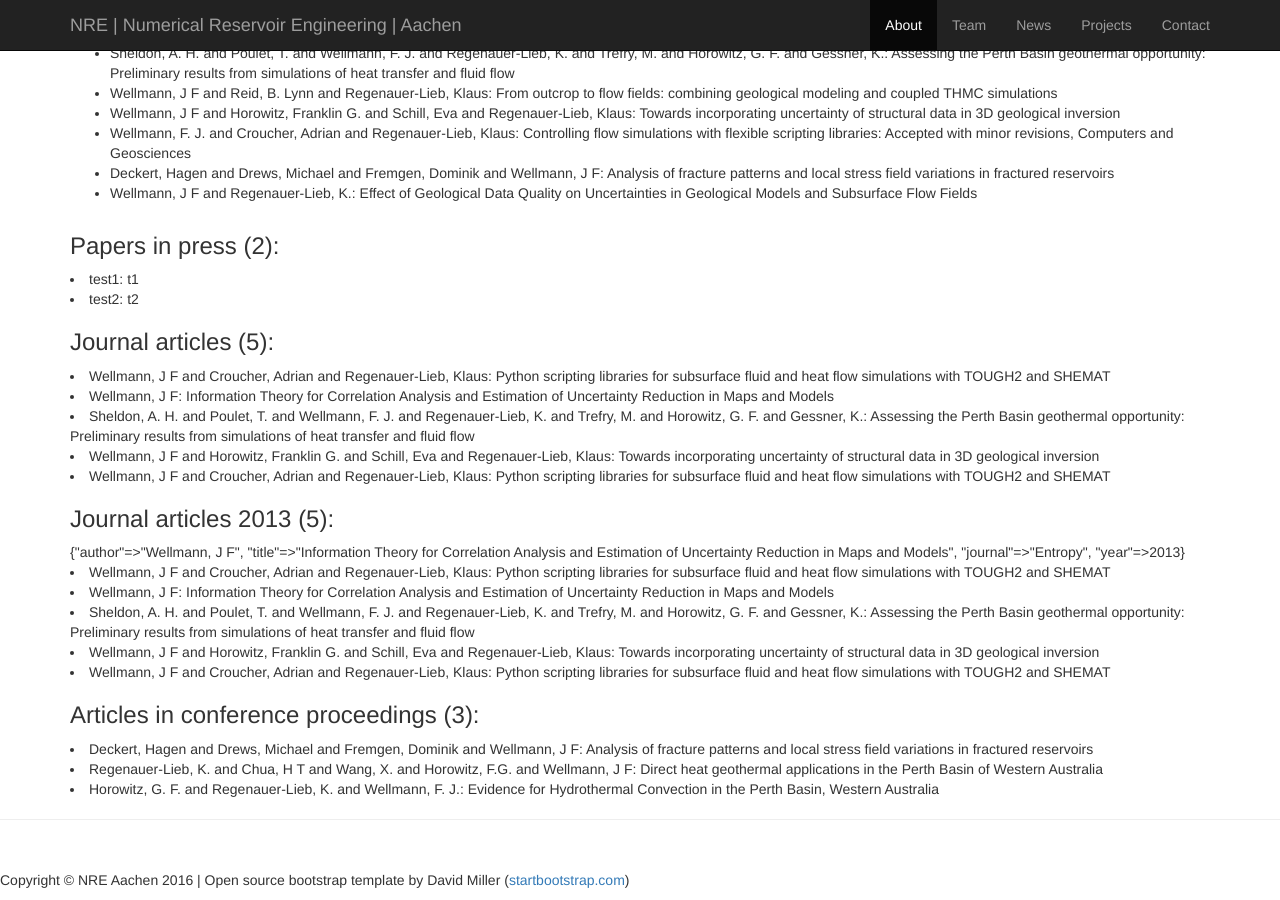
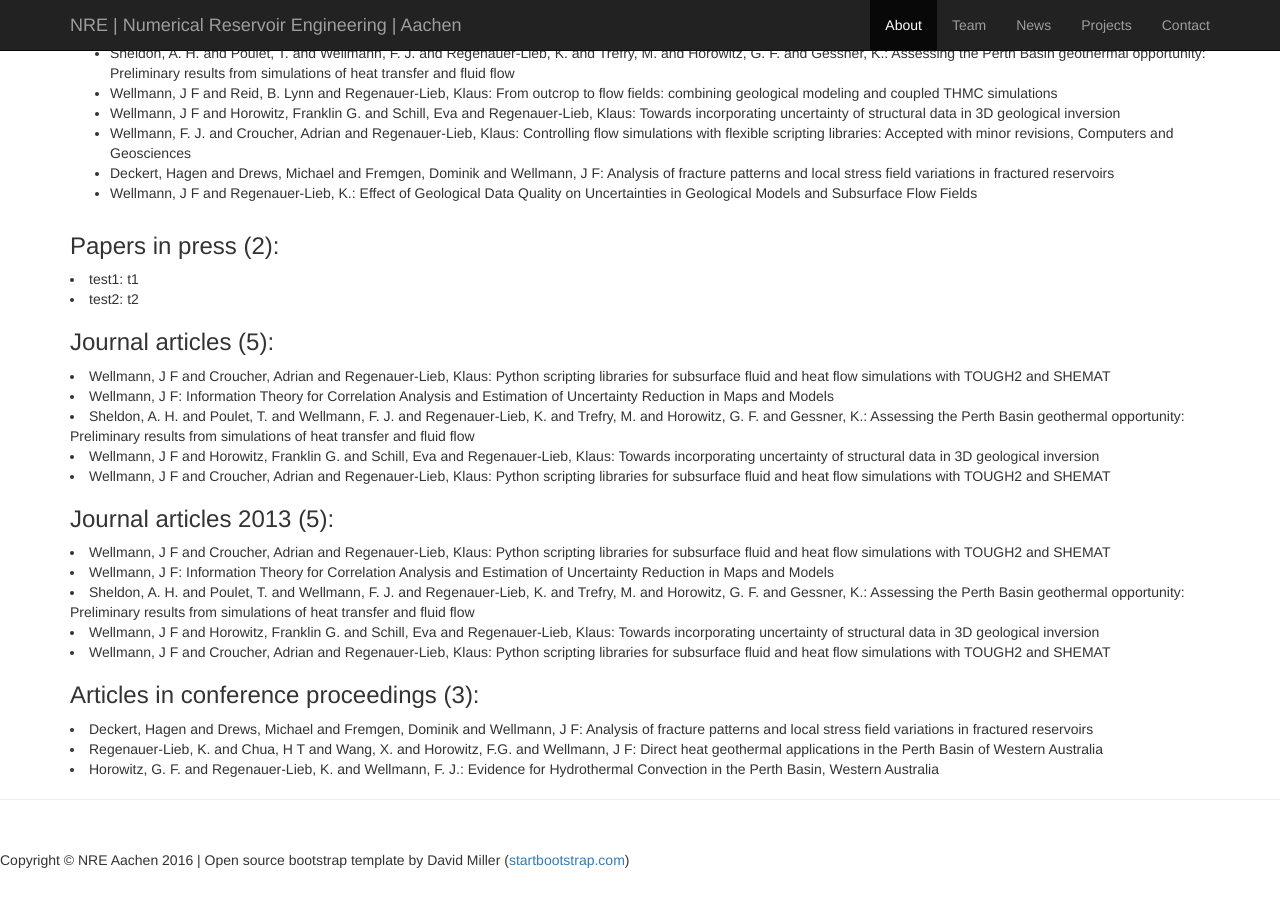
Before and after one commit to nre-aachen/nre-aachen.github.io, a Jekyll site: the page built from about/about.html, in a window 1280 px wide and 900 px high, scrolled down 1175 px. Built offline with Jekyll 4.4.1, drawn with Linux system fonts in a browser that asks for light colours.

Commit message:
eliminate formating error, about.html

```diff
--- a/about/about.html
+++ b/about/about.html
@@ -73,7 +73,7 @@ permalink: /about/
 </div>
 <div class="container">
     <h3>Journal articles 2013 ({{ site.data.test.journal.size }}):</h3>
-    {{ site.data.test.journal | where:"year","2013" }}
+   <!-- {{ site.data.test.journal | where:"year","2013" }} -->
 {% for paper in site.data.test.journal | where:"year","2013" %}
   <li>
   {{paper.author}}: {{paper.title}}
```
